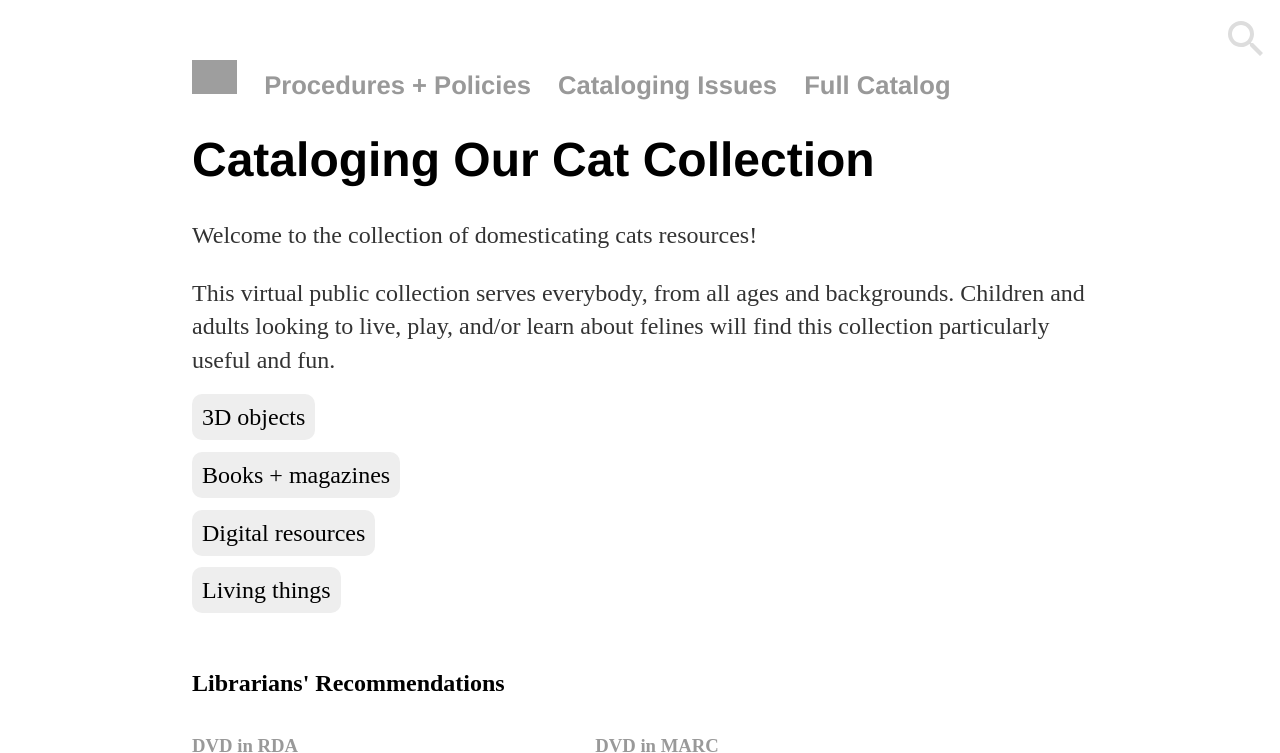
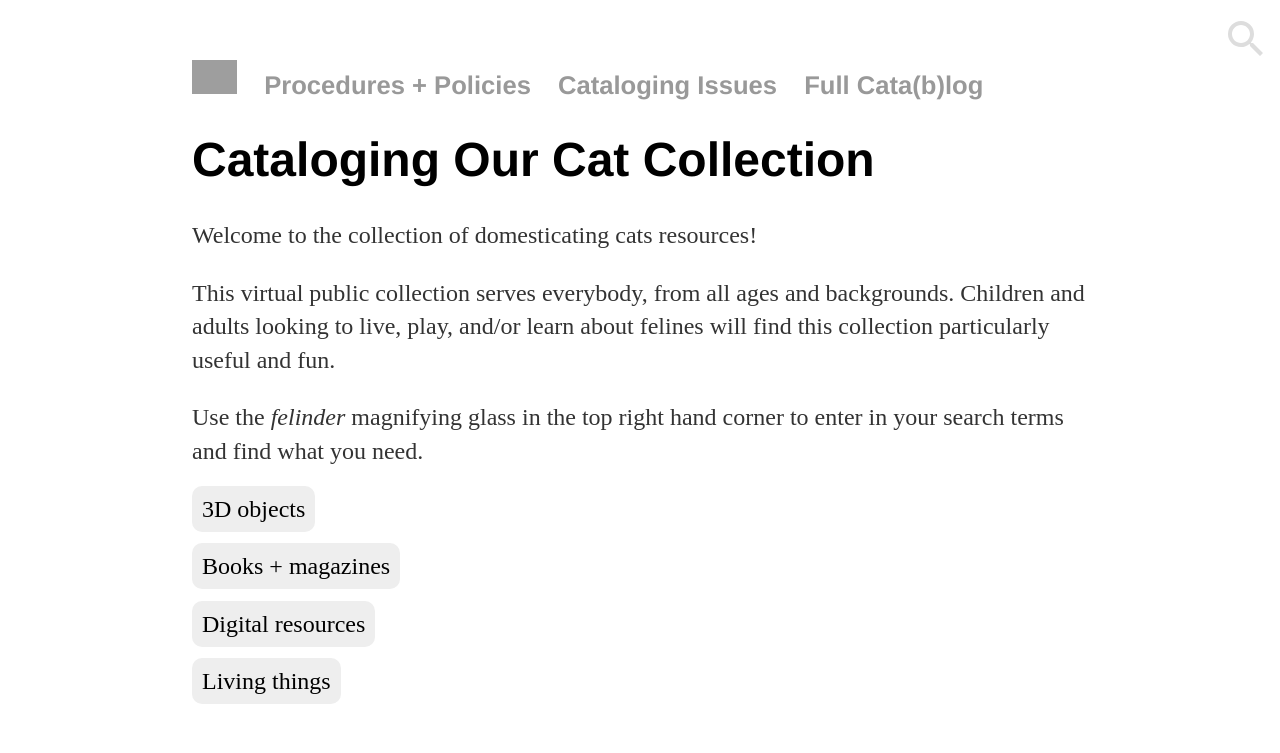
Before and after one commit to cat-alog/cat-alog.github.io, a Jekyll site: the page built from index.html, in a window 1280 px wide and 900 px high, cut to the strip 0-753 px from the top of the window. Built offline with Jekyll 4.4.1, drawn with Linux system fonts in a browser that asks for light colours; grey boxes are pictures that could not be loaded.

Commit message:
home intro

```diff
--- a/_layouts/default.html
+++ b/_layouts/default.html
@@ -180,7 +180,7 @@ superSearch({
 	        		<li><a href="/"><img class="homeicon" src="http://cdn.onlinewebfonts.com/svg/img_109611.png"></a></li>
 				    	<li><a href="/summary">Procedures + Policies</a></li>
 		        		<li><a href="/issues">Cataloging Issues</a></li>
-					<li><a href="/blog">Full Catalog</a></li>
+					<li><a href="/blog">Full Cata(b)log</a></li>
 	    		</ul>
 			</nav>
 			<div class="container">
--- a/index.html
+++ b/index.html
@@ -7,6 +7,7 @@ title: Domesticating Cats Cataloging Project
 	<h1>Cataloging Our Cat Collection</h1>
 	<p>Welcome to the collection of domesticating cats resources!</p>
 	<p>This virtual public collection serves everybody, from all ages and backgrounds. Children and adults looking to live, play, and/or learn about felines will find this collection particularly useful and fun. </p>
+	<p>Use the <em>felinder</em> magnifying glass in the top right hand corner to enter in your search terms and find what you need.</p>
 	</p>
 <!---HIDE UNTIL FIXED -->
 	<p><a class="dwnld-btn" href="">3D objects</a></p>
```
